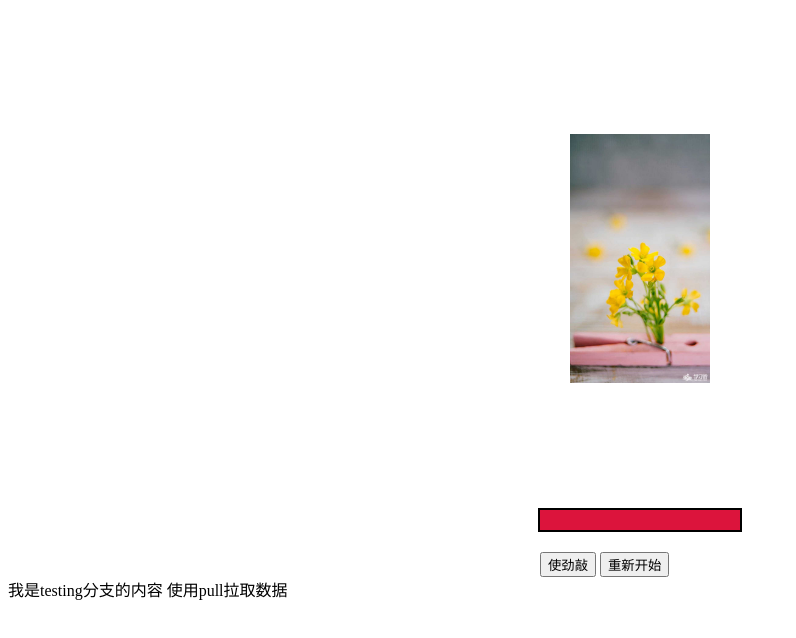
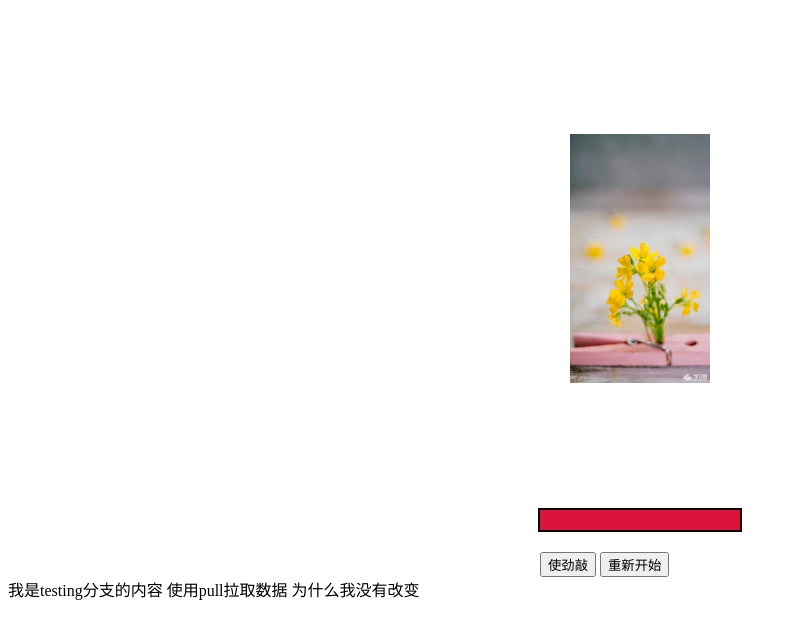
Before and after one commit to thfsjj/vue2, a plain HTML site: page indexs.html in a window 1280 px wide. Shown: the whole page, without its empty margins (0-796 px from the left). Drawn offline with nearby package versions, Linux system fonts and the light colour scheme.

Commit message:
Update indexs.html

```diff
--- a/indexs.html
+++ b/indexs.html
@@ -21,6 +21,7 @@
        <div>
           我是testing分支的内容
            使用pull拉取数据
+           为什么我没有改变
        </div>
     </div>
    <script src="app.js"></script>
```
